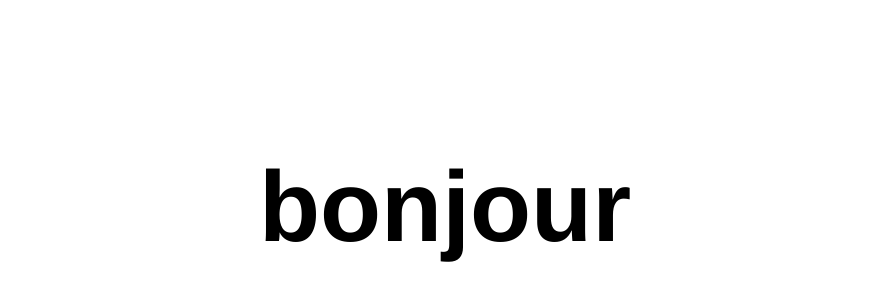
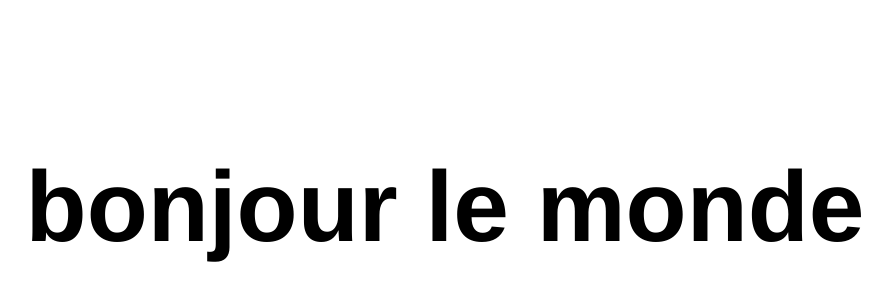
Before and after one commit to mamsdou/First_project, a plain HTML site: page index.html in a window 1280 px wide. Shown: the part 238-538 px from the top of the page, without its empty margins (203-1095 px from the left). Drawn offline with Linux system fonts and the light colour scheme.

Commit message:
le monde

```diff
--- a/index.html
+++ b/index.html
@@ -15,6 +15,6 @@
 	}
 </style>
 <body>
-	<h1> bonjour </h1>
+	<h1> bonjour le monde  </h1>
 </body>
 </html>
```
